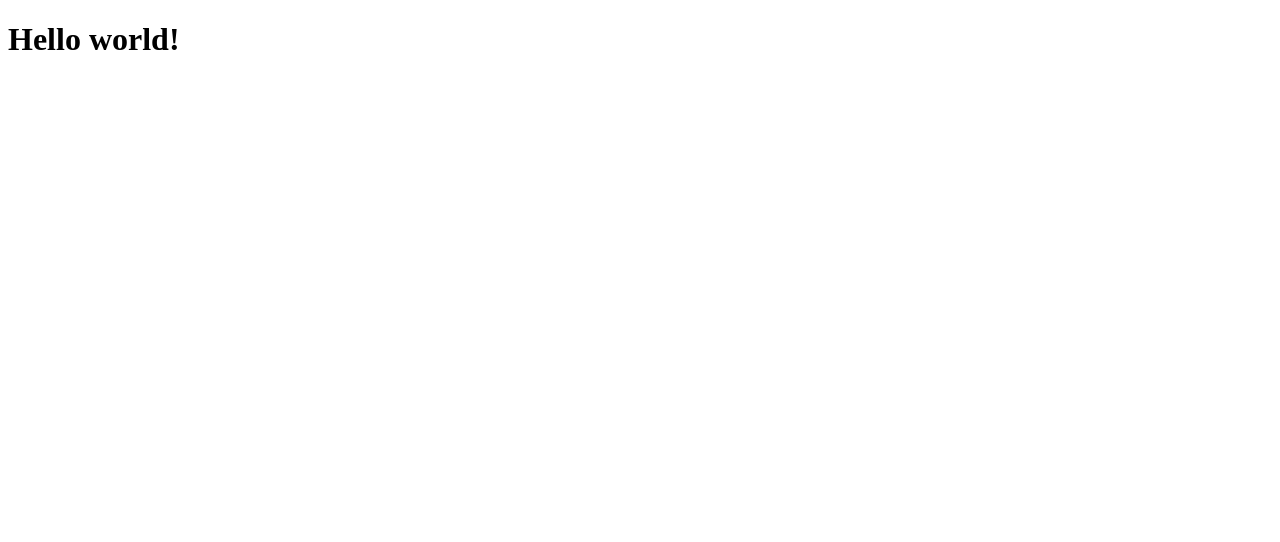
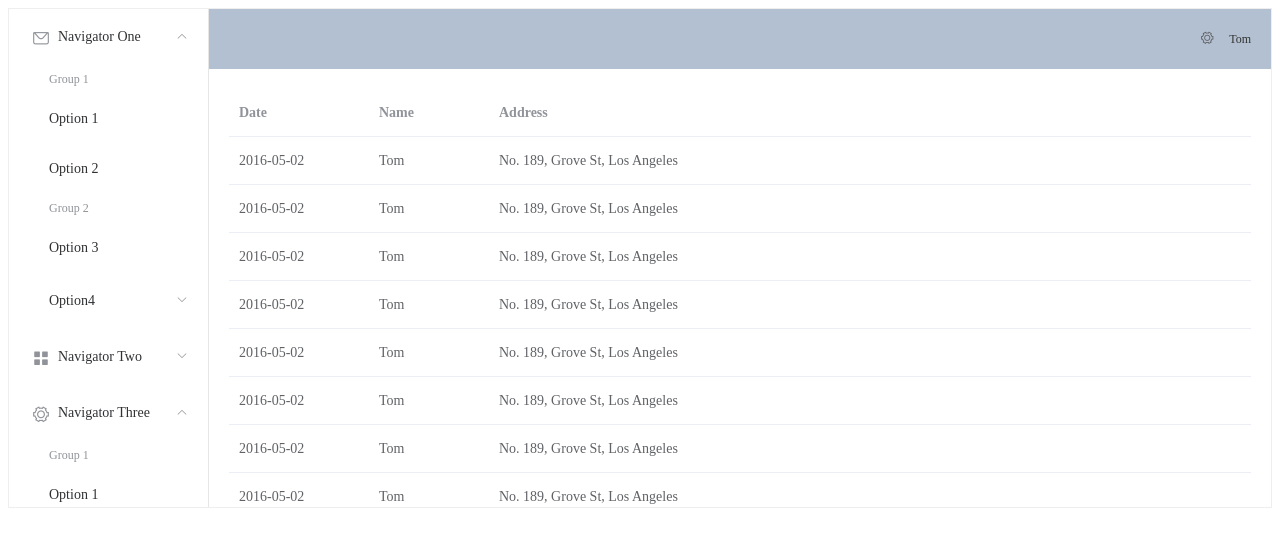
Before and after one commit to gaschwanden/MortgagePlatform, a Nuxt app in the folder front-end/: page / in a window 1280 px wide. Shown: the top 542 px of the page. Built offline with nearby package versions, Linux system fonts and the light colour scheme.

Commit message:
Setup Vue dev environment

```diff
--- /dev/null
+++ b/front-end/nuxt.config.js
@@ -0,0 +1,16 @@
+
+
+module.exports = {
+    /*
+    ** Global CSS
+    */
+   css: [
+    'node_modules/element-ui/lib/theme-chalk/index.css'
+    ],
+    /*
+    ** Add element-ui in our app, see plugins/element-ui.js file
+    */
+    plugins: [
+      '@/plugins/element-ui'
+    ]
+  }
--- a/front-end/package.json
+++ b/front-end/package.json
@@ -12,6 +12,7 @@
   "author": "",
   "license": "ISC",
   "dependencies": {
+    "element-ui": "^2.3.6",
     "nuxt": "^1.4.0",
     "vue": "^2.5.16",
     "web3": "^1.0.0-beta.34"
--- a/front-end/pages/index.vue
+++ b/front-end/pages/index.vue
@@ -1,3 +1,109 @@
 <template>
-  <h1>Hello world!</h1>
+  <el-container style="height: 500px; border: 1px solid #eee">
+    <el-aside width="200px" style="background-color: rgb(238, 241, 246)">
+      <el-menu :default-openeds="['1', '3']">
+        <el-submenu index="1">
+          <template slot="title"><i class="el-icon-message"></i>Navigator One</template>
+          <el-menu-item-group>
+            <template slot="title">Group 1</template>
+            <el-menu-item index="1-1">Option 1</el-menu-item>
+            <el-menu-item index="1-2">Option 2</el-menu-item>
+          </el-menu-item-group>
+          <el-menu-item-group title="Group 2">
+            <el-menu-item index="1-3">Option 3</el-menu-item>
+          </el-menu-item-group>
+          <el-submenu index="1-4">
+            <template slot="title">Option4</template>
+            <el-menu-item index="1-4-1">Option 4-1</el-menu-item>
+          </el-submenu>
+        </el-submenu>
+        <el-submenu index="2">
+          <template slot="title"><i class="el-icon-menu"></i>Navigator Two</template>
+          <el-menu-item-group>
+            <template slot="title">Group 1</template>
+            <el-menu-item index="2-1">Option 1</el-menu-item>
+            <el-menu-item index="2-2">Option 2</el-menu-item>
+          </el-menu-item-group>
+          <el-menu-item-group title="Group 2">
+            <el-menu-item index="2-3">Option 3</el-menu-item>
+          </el-menu-item-group>
+          <el-submenu index="2-4">
+            <template slot="title">Option 4</template>
+            <el-menu-item index="2-4-1">Option 4-1</el-menu-item>
+          </el-submenu>
+        </el-submenu>
+        <el-submenu index="3">
+          <template slot="title"><i class="el-icon-setting"></i>Navigator Three</template>
+          <el-menu-item-group>
+            <template slot="title">Group 1</template>
+            <el-menu-item index="3-1">Option 1</el-menu-item>
+            <el-menu-item index="3-2">Option 2</el-menu-item>
+          </el-menu-item-group>
+          <el-menu-item-group title="Group 2">
+            <el-menu-item index="3-3">Option 3</el-menu-item>
+          </el-menu-item-group>
+          <el-submenu index="3-4">
+            <template slot="title">Option 4</template>
+            <el-menu-item index="3-4-1">Option 4-1</el-menu-item>
+          </el-submenu>
+        </el-submenu>
+      </el-menu>
+    </el-aside>
+
+    <el-container>
+      <el-header style="text-align: right; font-size: 12px">
+        <el-dropdown>
+          <i class="el-icon-setting" style="margin-right: 15px"></i>
+          <el-dropdown-menu slot="dropdown">
+            <el-dropdown-item>View</el-dropdown-item>
+            <el-dropdown-item>Add</el-dropdown-item>
+            <el-dropdown-item>Delete</el-dropdown-item>
+          </el-dropdown-menu>
+        </el-dropdown>
+        <span>Tom</span>
+      </el-header>
+
+      <el-main>
+        <el-table :data="tableData">
+          <el-table-column prop="date" label="Date" width="140">
+          </el-table-column>
+          <el-table-column prop="name" label="Name" width="120">
+          </el-table-column>
+          <el-table-column prop="address" label="Address">
+          </el-table-column>
+        </el-table>
+      </el-main>
+    </el-container>
+  </el-container>
 </template>
+
+<style>
+  .el-header {
+    background-color: #B3C0D1;
+    color: #333;
+    line-height: 60px;
+  }
+
+  .el-aside {
+    color: #333;
+  }
+</style>
+
+<script>
+// import Web3 from 'web3';
+// const web3 = new Web3(new Web3.providers.HttpProvider("http://localhost:8545"));
+
+  export default {
+
+    data() {
+      const item = {
+        date: '2016-05-02',
+        name: 'Tom',
+        address: 'No. 189, Grove St, Los Angeles'
+      };
+      return {
+        tableData: Array(20).fill(item)
+      }
+    }
+  };
+</script>
```
Also changed, not shown: front-end/plugins/element-ui.js (added, +7 -0 lines), 1 other file (tests, documents, lock files or other folders).
